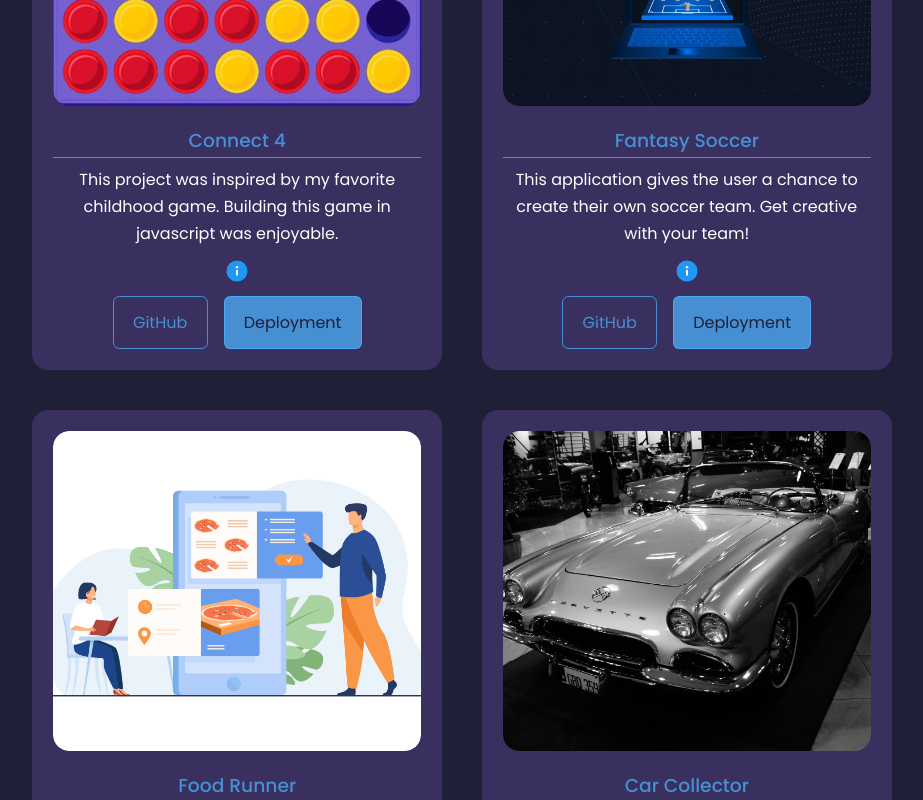
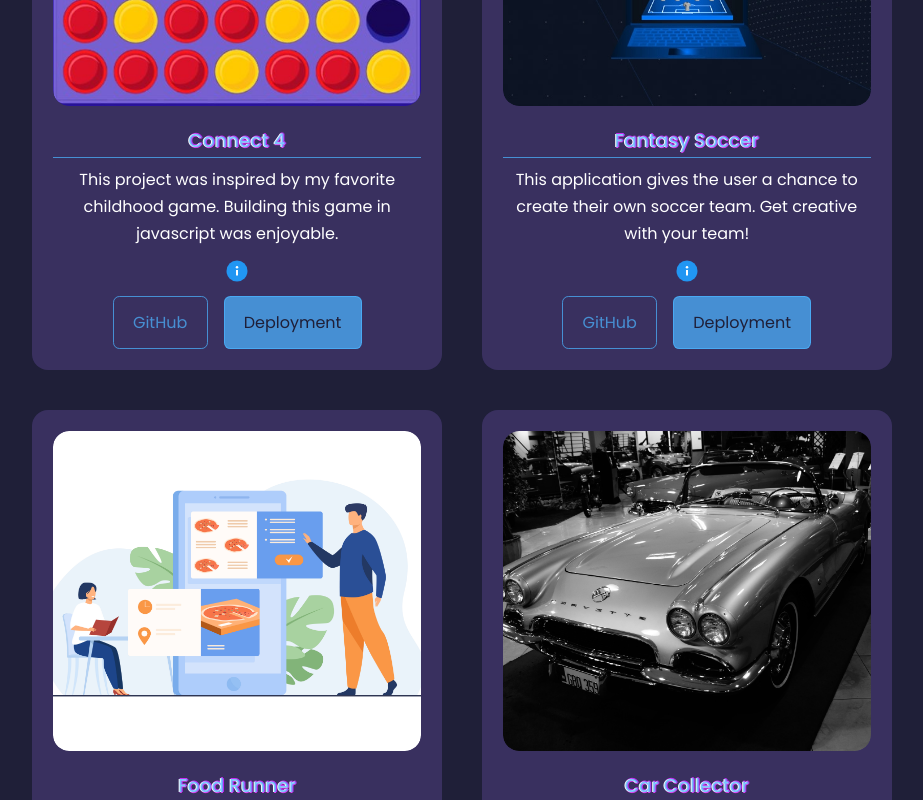
Before and after one commit to LedioDylgjeri/Portfolio, a React (Create React App) app: page / in a window 1280 px wide. Shown: the part 2280-3080 px from the top of the page, without its empty margins (178-1101 px from the left). Built offline with nearby package versions, Linux system fonts and the light colour scheme.

Commit message:
adjust css

```diff
--- a/src/components/projects/projects.css
+++ b/src/components/projects/projects.css
@@ -36,6 +36,7 @@
   border-bottom: 1px solid var(--color-primary);
   margin: 1.2rem 0 2rem;
   text-align: center;
+  text-shadow: -1px 0 rgb(250, 250, 250), 0 1px rgb(221, 63, 236), 1px 0 rgb(183, 37, 236), 0 -1px rgb(201, 45, 240);
 }
 
 .portfolio_item p {
```
